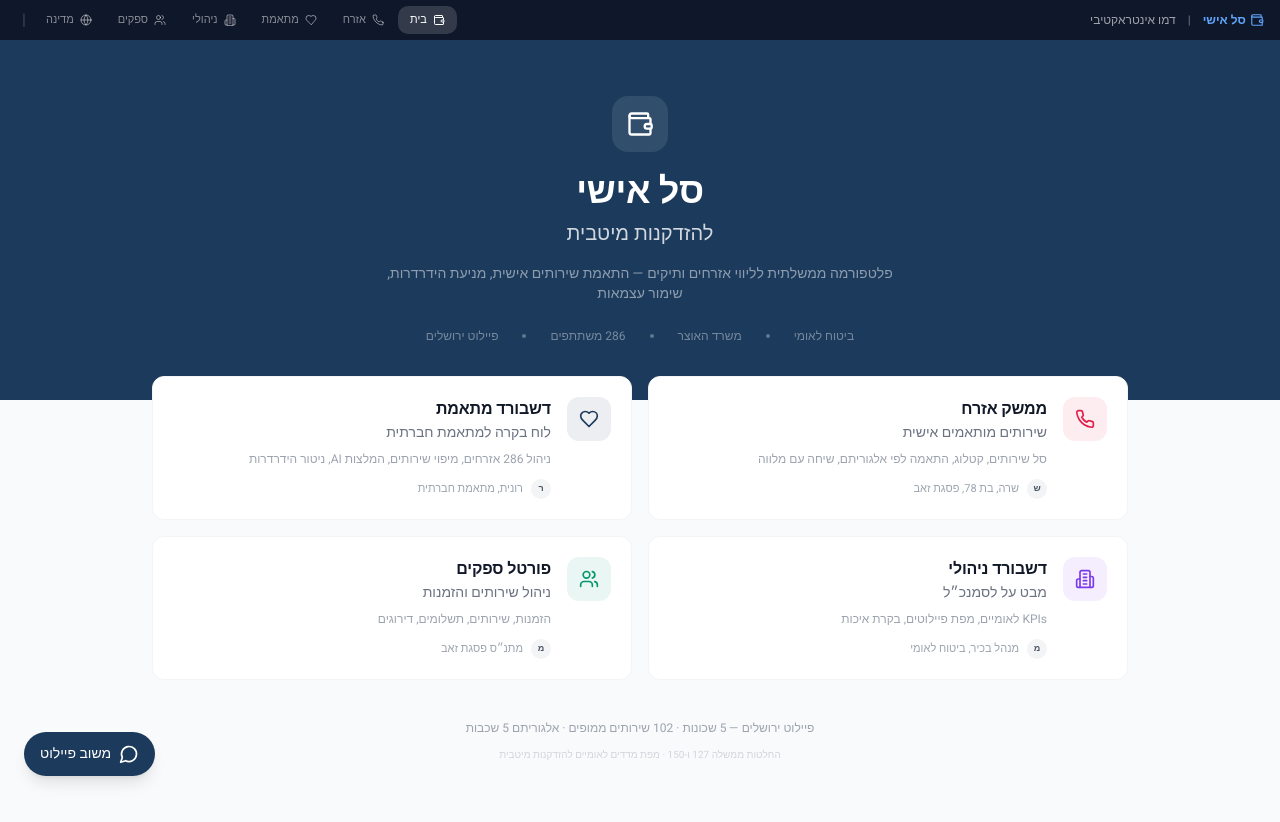
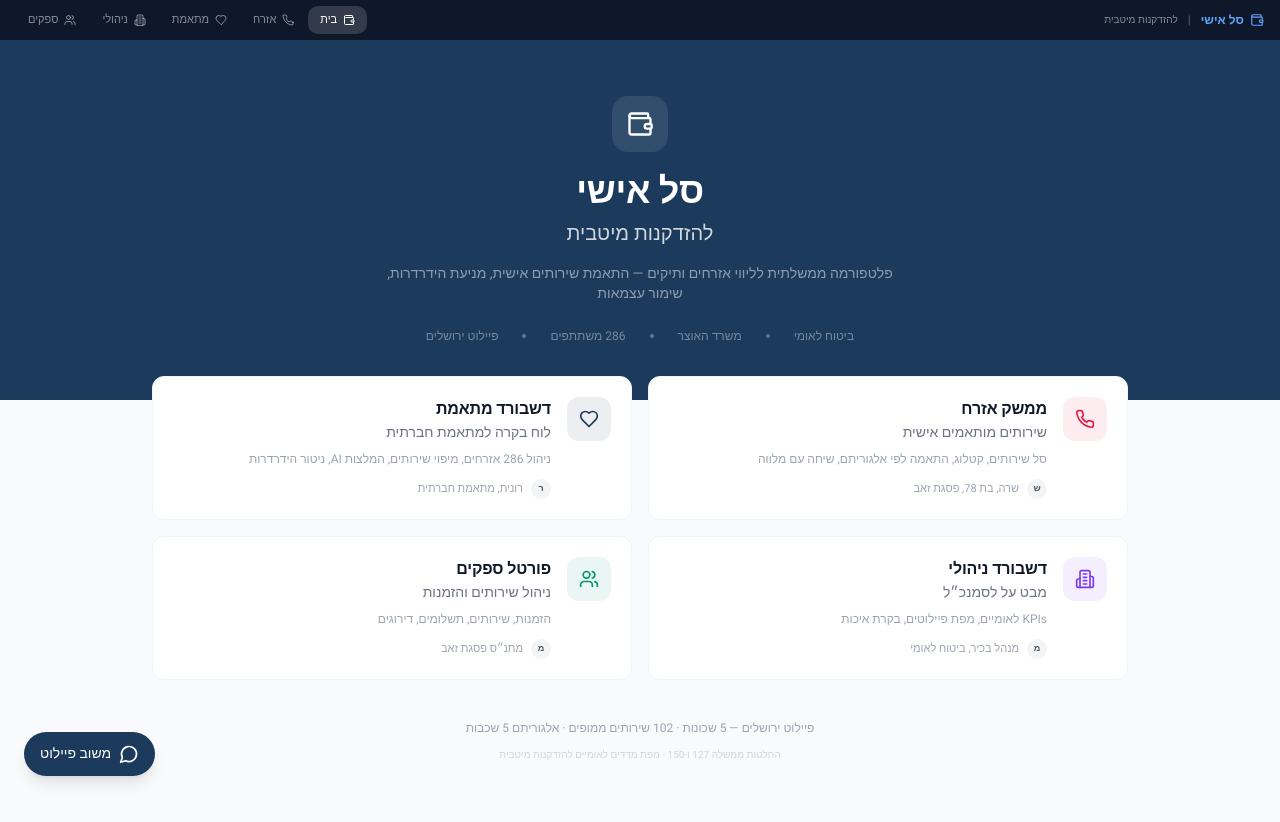
Before and after one commit to AVI1840/sal-ishi-v2, a React (Vite) app: page / in a window 1280 px wide. Shown: the top 822 px of the page. Built offline with nearby package versions, Linux system fonts and the light colour scheme; the HTML template or start-up script is replaced by a standard one.

Commit message:
fix: clean DemoNav - remove national link, remove demo label, add subtitle

```diff
--- a/src/components/layout/DemoNav.tsx
+++ b/src/components/layout/DemoNav.tsx
@@ -1,9 +1,9 @@
 /**
- * DemoNav — מחליף מודולים גלובלי
- * מאפשר לקפוץ בין אזרח/מתאמת/ניהולי/ספקים מכל מקום
+ * DemoNav — ניווט עליון גלובלי
+ * מאפשר לקפוץ בין ממשקים מכל מקום
  */
 import { NavLink, useLocation } from "react-router-dom";
-import { Phone, Heart, Building2, Users, Wallet, Globe } from "lucide-react";
+import { Phone, Heart, Building2, Users, Wallet } from "lucide-react";
 import { cn } from "@/lib/utils";
 
 const MODULES = [
@@ -12,29 +12,22 @@ const MODULES = [
   { to: "/coordinator", label: "מתאמת", icon: Heart },
   { to: "/executive", label: "ניהולי", icon: Building2 },
   { to: "/providers", label: "ספקים", icon: Users },
-  { to: "/national", label: "מדינה", icon: Globe },
-];
-
-const V1_LINKS: { href: string; label: string }[] = [
-  // Links to v1 only work locally
 ];
 
 export default function DemoNav() {
   const { pathname } = useLocation();
-
-  // Determine which module is active
   const activeModule = MODULES.find((m) => !m.end && pathname.startsWith(m.to))?.to || "/";
 
   return (
     <div className="fixed top-0 left-0 right-0 z-[60] bg-[#0f172a] text-white">
       <div className="flex items-center justify-between px-4 h-10 max-w-7xl mx-auto">
-        <NavLink to="/" className="flex items-center gap-1 text-xs font-medium hover:opacity-80 transition-opacity">
+        <NavLink to="/" className="flex items-center gap-1.5 text-xs font-medium hover:opacity-80 transition-opacity">
           <Wallet className="w-3.5 h-3.5 text-blue-400" />
           <span className="text-blue-400 font-bold">סל אישי</span>
-          <span className="text-white/40 mx-2">|</span>
-          <span className="text-white/60">דמו אינטראקטיבי</span>
+          <span className="text-white/30 mx-1">|</span>
+          <span className="text-white/50 text-[10px]">להזדקנות מיטבית</span>
         </NavLink>
-        <div className="flex items-center gap-0.5">
+        <div className="flex items-center gap-0.5" dir="rtl">
           {MODULES.map((mod) => {
             const Icon = mod.icon;
             const isActive = mod.end ? activeModule === "/" : pathname.startsWith(mod.to);
@@ -53,19 +46,6 @@ export default function DemoNav() {
               </NavLink>
             );
           })}
-          {/* V1 comparison links */}
-          <span className="text-white/20 mx-1.5">|</span>
-          {V1_LINKS.map((link) => (
-            <a
-              key={link.href}
-              href={link.href}
-              target="_blank"
-              rel="noopener noreferrer"
-              className="px-2.5 py-1.5 rounded-md text-[11px] font-medium text-amber-400/70 hover:text-amber-300 hover:bg-white/5 transition-colors"
-            >
-              {link.label} ↗
-            </a>
-          ))}
         </div>
       </div>
     </div>
```
